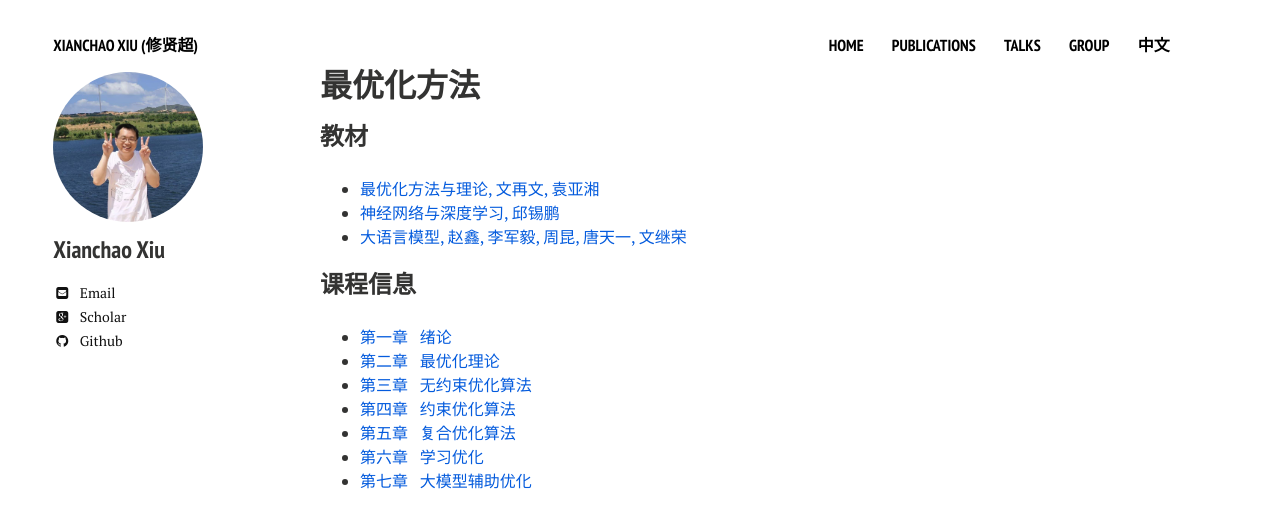
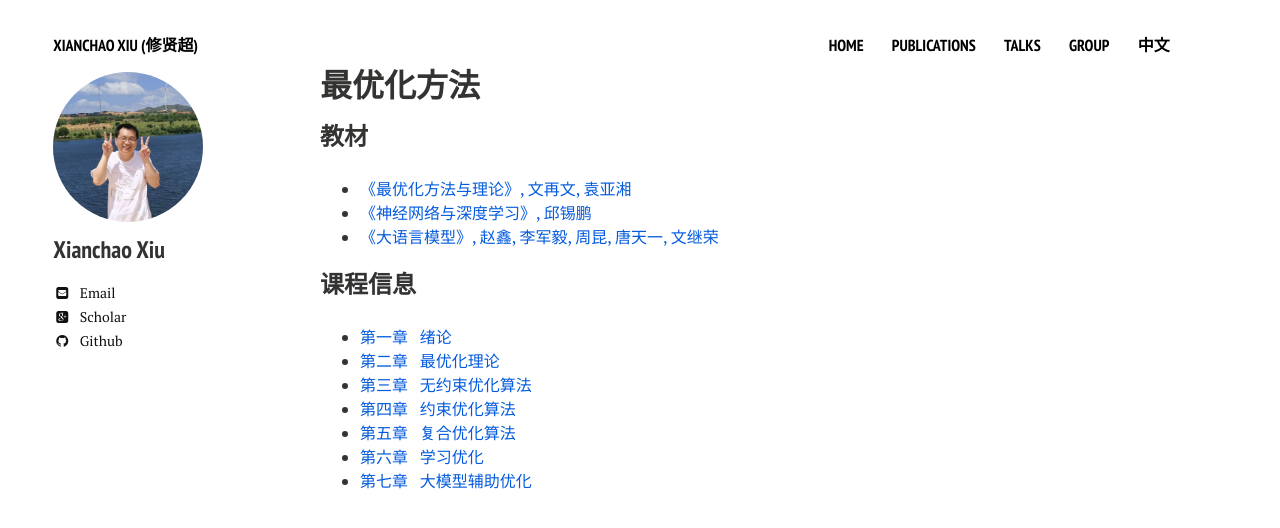
Before and after one commit to xianchaoxiu/xianchaoxiu.github.io, a Jekyll site: the page built from chinese/OPT/index.md, in a window 1280 px wide. Shown: the top 528 px of the page. Built offline with Jekyll 4.4.1, drawn with Linux system fonts in a browser that asks for light colours; nearby versions of some CDN libraries.

Commit message:
Update index.md

```diff
--- a/chinese/OPT/index.md
+++ b/chinese/OPT/index.md
@@ -8,9 +8,9 @@ share: false
 
 
 ### 教材
-* <a href="http://faculty.bicmr.pku.edu.cn/~wenzw/optbook.html" class="textlink" target="_blank"> 最优化方法与理论, 文再文, 袁亚湘 </a><br>
-* <a href="https://nndl.github.io/" class="textlink" target="_blank"> 神经网络与深度学习, 邱锡鹏 </a><br>
-* <a href="https://llmbook-zh.github.io/" class="textlink" target="_blank">  大语言模型, 赵鑫, 李军毅, 周昆, 唐天一, 文继荣 </a><br>
+* <a href="http://faculty.bicmr.pku.edu.cn/~wenzw/optbook.html" class="textlink" target="_blank"> 《最优化方法与理论》, 文再文, 袁亚湘 </a><br>
+* <a href="https://nndl.github.io/" class="textlink" target="_blank"> 《神经网络与深度学习》, 邱锡鹏 </a><br>
+* <a href="https://llmbook-zh.github.io/" class="textlink" target="_blank"> 《大语言模型》, 赵鑫, 李军毅, 周昆, 唐天一, 文继荣 </a><br>
 
 
 
```
